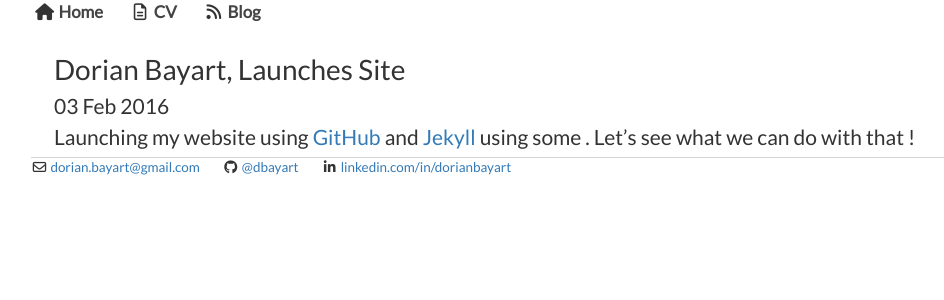
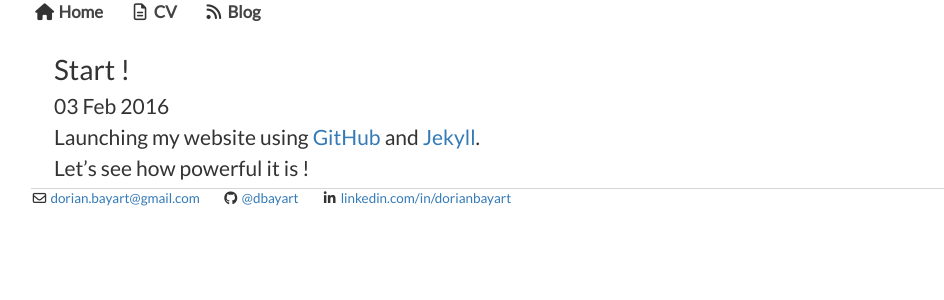
Before and after one commit to dorianbayart/dorianbayart.github.io, a Jekyll site: the page built from _posts/2016-02-03-dorian-bayart-site-launched.md, in a window 1280 px wide. Shown: the top 300 px of the page, without its empty margins (1-945 px from the left). Built offline with Jekyll 4.4.1, drawn with Linux system fonts in a browser that asks for light colours; nearby versions of some CDN libraries.

Commit message:
Update 2016-02-03-dorian-bayart-site-launched.md

```diff
--- a/_posts/2016-02-03-dorian-bayart-site-launched.md
+++ b/_posts/2016-02-03-dorian-bayart-site-launched.md
@@ -1,8 +1,9 @@
 ---
 layout: post
-title: "Dorian Bayart, Launches Site"
+title: "Start !"
 date: 2016-02-03
 ---
 
-Launching my website using [GitHub](https://github.com/) and [Jekyll](http://jekyllrb.com) using some .
-Let's see what we can do with that !
+Launching my website using [GitHub](https://github.com/) and [Jekyll](http://jekyllrb.com).
+
+Let's see how powerful it is !
```
